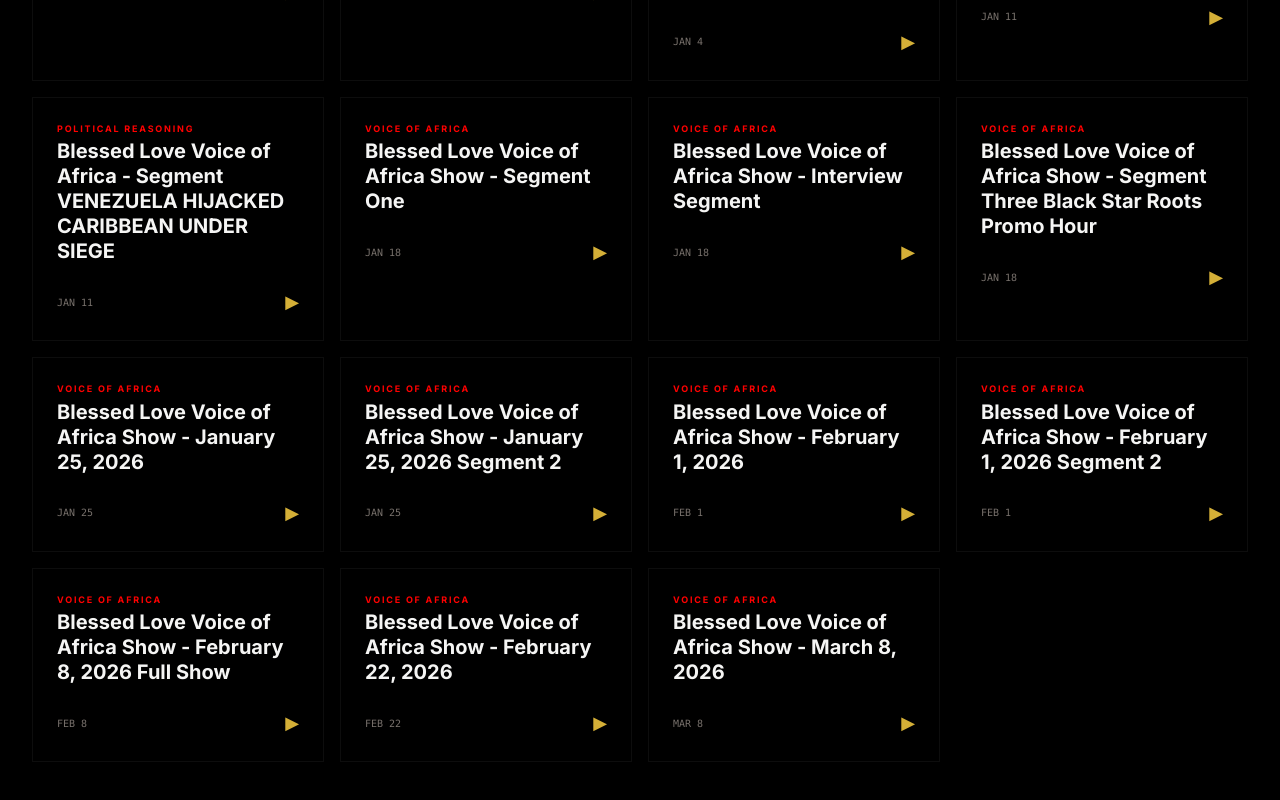
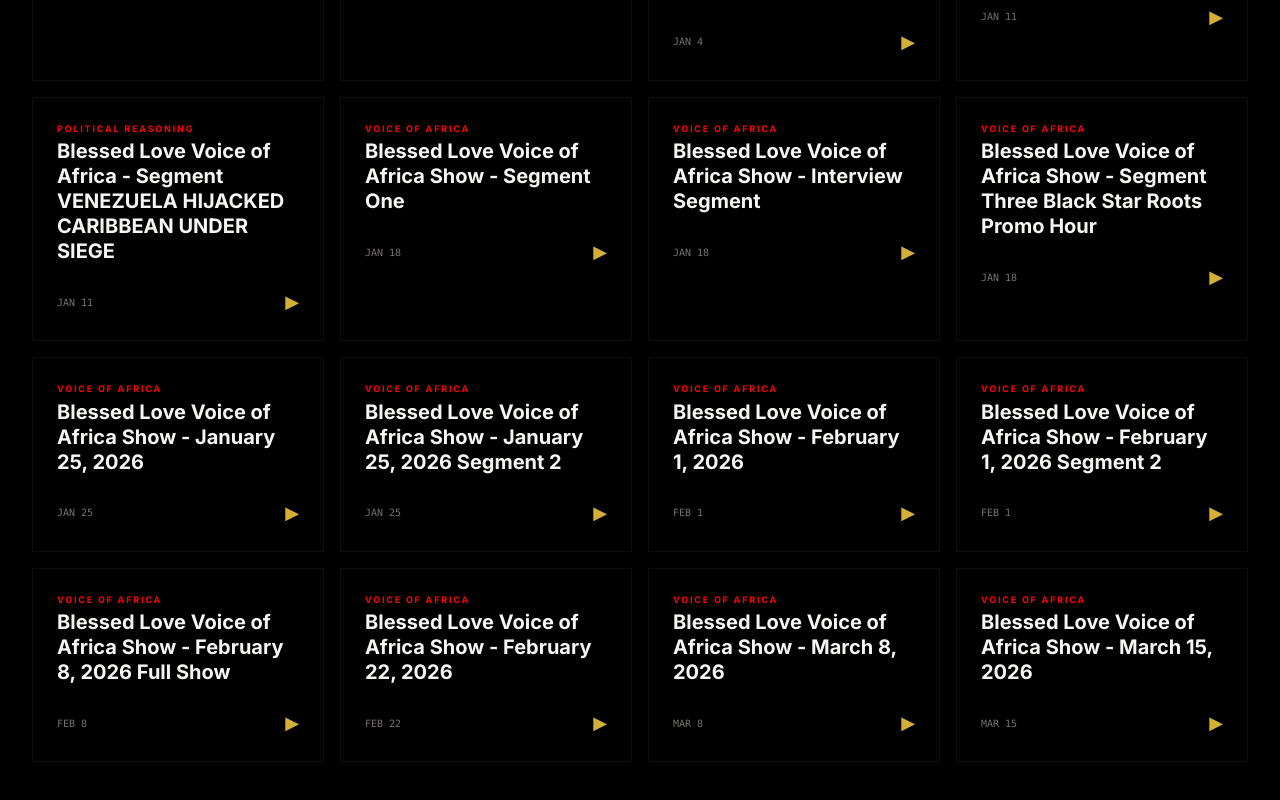
Before and after one commit to hypnoticproductions/rasta-prophet-pwa, a Next.js app: page / in a window 1280 px wide. Shown: the part 2079-2879 px from the top of the page. Built offline with nearby package versions, Linux system fonts and the light colour scheme.

Commit message:
Add March 15, 2026 show to broadcast archive

```diff
--- a/data/episodes.ts
+++ b/data/episodes.ts
@@ -216,6 +216,15 @@ export const episodes: Episode[] = [
     description: "Today's full broadcast bringing wisdom, truth, and enlightenment to the people.",
     archive_url: "https://archive.org/download/show-3-8-2026/show%20%203%208%202026.mp3",
     published_date: "2026-03-08"
+  },
+  // March 15, 2026 Episodes
+  {
+    id: "24",
+    episode_number: 24,
+    title: "Blessed Love Voice of Africa Show - March 15, 2026",
+    description: "Today's full broadcast bringing wisdom, truth, and enlightenment to the people.",
+    archive_url: "https://archive.org/download/show-on-3-15-2026/show%20on%203%2015%202026.mp3",
+    published_date: "2026-03-15"
   }
 ];
 
```
